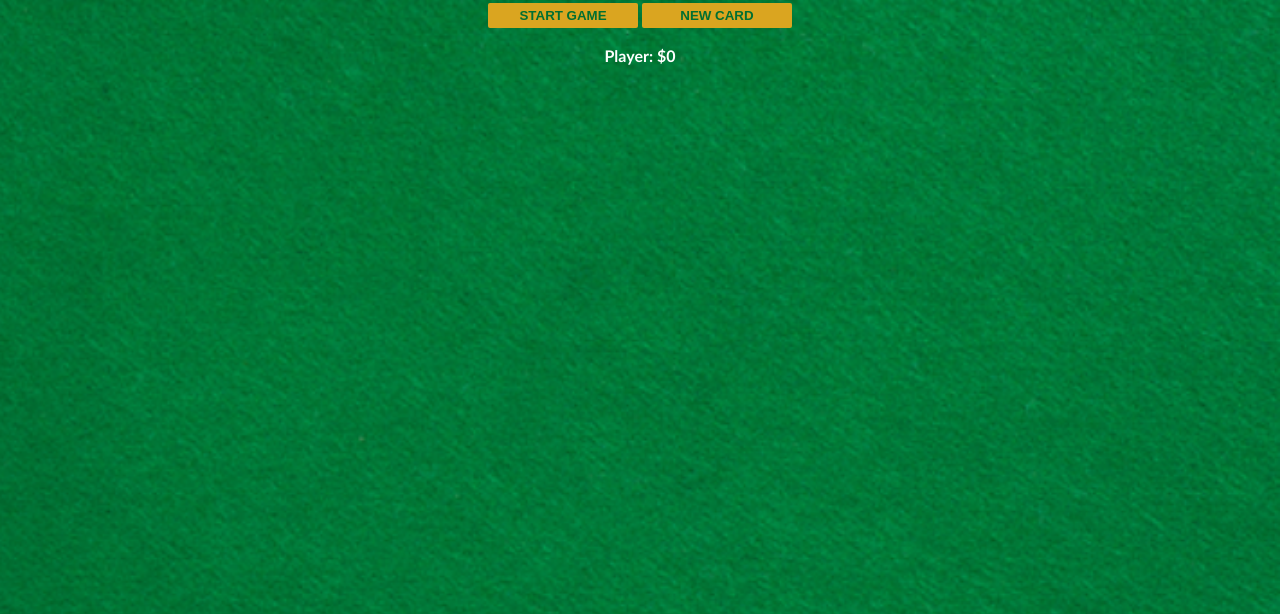
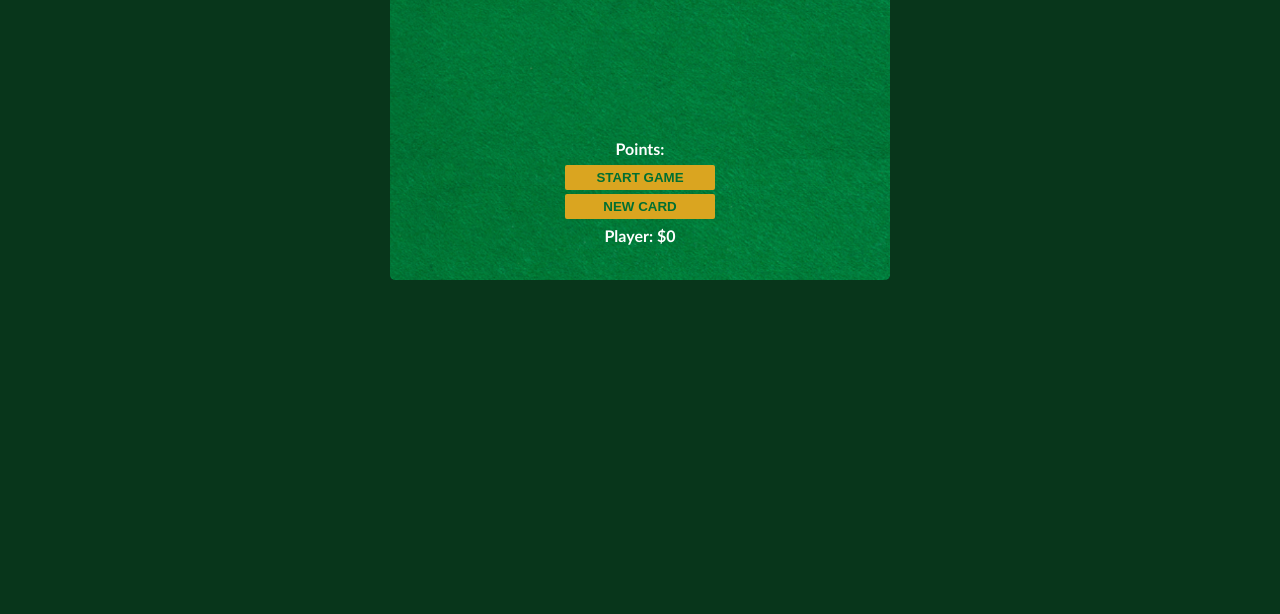
Before and after one commit to cgraham74/CardGame, a website: page index.html in a window 1280 px wide. Shown: the part 186-800 px from the top of the page. Drawn offline with Linux system fonts and the light colour scheme.

Commit message:
increased size of card and changed background

```diff
--- a/index.css
+++ b/index.css
@@ -1,17 +1,56 @@
+*{
+    box-sizing: border-box;
+}
 body{
+    margin:0;
     font-family: 'Trebuchet MS', 'Lucida Sans Unicode', 'Lucida Grande', Arial, sans-serif;
-    background-image: url(images/felt.PNG);
-    background-size: cover;
+    background-color: rgb(8, 54, 27);
     text-align: center;
     font-weight: bold;
-    /* font-size: 36px; */
     color: white;
 }
+.container{
+    margin-left: auto;
+    margin-right: auto;
+    max-width: 500px;
+    background-image: url(images/felt.PNG);
+    background-size: contain;
+    padding: 30px;
+    border-radius: 5px;
+    margin-top: 10px;
 
+}
+p{
+    margin: 5px;
+}
+img{
+    object-fit: contain;
+  }
+.btn-container{
+
+    display: flex;
+    flex-direction: column;
+    justify-content: center;
+    align-items: center;
+
+}
+.cardDisplay{
+    display: flex;
+    justify-content: center;
+    align-items: center;
+    width: auto;
+    padding: 10px 10px;
+    border-radius: 5px;
+    border-radius: 5px;
+    min-height: 150px;
+
+}
 h1{
     color: goldenrod;
+
 }
 button{
+
     color: #016f32;
     width: 150px;
     background: goldenrod;
@@ -30,6 +69,6 @@
     font-style: italic;
 }
 .card{
-    width: 75px;
-    height: 100px;
+    width: 80px;
+
 }
--- a/index.html
+++ b/index.html
@@ -5,21 +5,27 @@
     <meta http-equiv="X-UA-Compatible" content="IE=edge" />
     <meta name="viewport" content="width=device-width, initial-scale=1.0" />
     <link rel="stylesheet" href="index.css" />
-    <title>Document</title>
+    <title>Blackjack</title>
   </head>
   <body>
-    <h1>Blackjack</h1>
+    <div class="container">
+       <h1>Blackjack</h1>
     <p id="message-el">Start Game?</p>
     <p id="cards-el">Cards:</p>
     <div class="cardDisplay"></div>
     <p id="sum-el">Points:</p>
-    <button type="button" onclick="startGame()" id="start-game-el" class="btn">
+    <div class="btn-container">
+      <button type="button" onclick="startGame()" id="start-game-el" class="btn">
       START GAME
     </button>
     <button type="button" onclick="newCard()" id="newcard-el" class="btn">
       NEW CARD
     </button>
+    </div>
+
     <p id="player-el"></p>
+    </div>
+
     <script src="index.js"></script>
   </body>
 </html>
```
